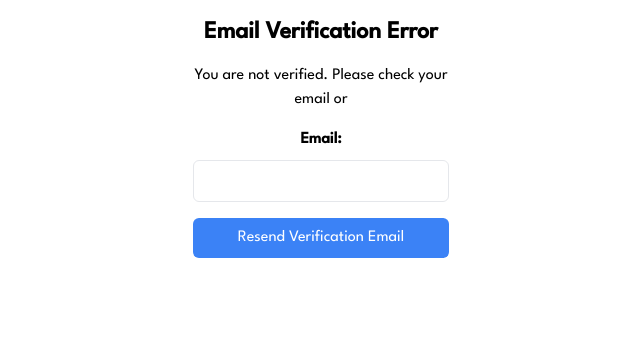
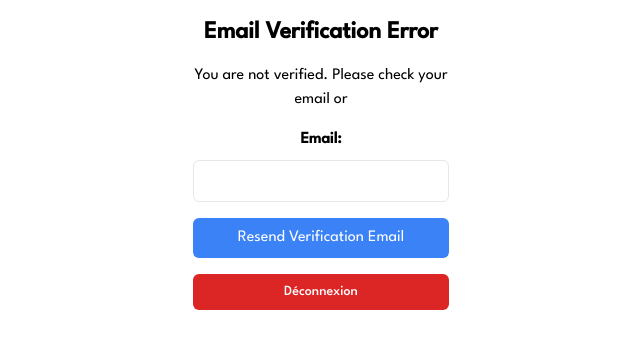
Before and after one commit to GaburaisuVGC/vgc-hub, a React (Create React App) app in the folder vgc-hub/: page /email-verification-error in a window 1280 px wide. Shown: the top 348 px of the page, without its empty margins (319-959 px from the left). Built offline with nearby package versions, Linux system fonts and the light colour scheme; no server answers; sample sign-in values are in the browser's storage; a web font is replaced by a local one.

Commit message:
Fixed logout

```diff
--- a/vgc-hub/src/components/EmailVerificationError.js
+++ b/vgc-hub/src/components/EmailVerificationError.js
@@ -13,11 +13,22 @@ const EmailVerificationError = () => {
     }
   }, [navigate]);
 
+  const handleLogout = () => {
+    localStorage.clear();
+    navigate("/login");
+  };
+
   return (
     <div className="w-64 mx-auto mt-4 text-center">
       <h2 className="text-2xl font-bold mb-4">Email Verification Error</h2>
       <p className="mb-4">You are not verified. Please check your email or</p>
       <EmailResendForm />
+      <button
+                onClick={handleLogout}
+                className=" w-full px-4 py-2 mt-4 text-sm font-medium text-white bg-red-600 rounded-md hover:bg-red-500 focus:outline-none focus-visible:ring-2 focus-visible:ring-white focus-visible:ring-opacity-75"
+              >
+                Déconnexion
+              </button>
     </div>
   );
 };
--- a/vgc-hub/src/components/Profile.js
+++ b/vgc-hub/src/components/Profile.js
@@ -195,11 +195,7 @@ const Profile = () => {
   };
 
   const handleLogout = () => {
-    // Clear the JWT token from localStorage or cookies (adjust this based on your token storage approach)
-    localStorage.removeItem("jwtToken"); // If you stored the token in localStorage
-    // document.cookie = 'jwtToken=; expires=Thu, 01 Jan 1970 00:00:00 UTC; path=/;'; // If you stored the token in cookies
-
-    // Redirect to the login page after logout
+    localStorage.clear();
     navigate("/login");
   };
 
--- a/vgc-hub/src/components/ProfilePage.js
+++ b/vgc-hub/src/components/ProfilePage.js
@@ -105,7 +105,7 @@ const ProfilePage = () => {
   }, [username, loggedInUserId]);
 
   const handleLogout = () => {
-    localStorage.removeItem("jwtToken");
+    localStorage.clear();
     navigate("/login");
   };
 
```
